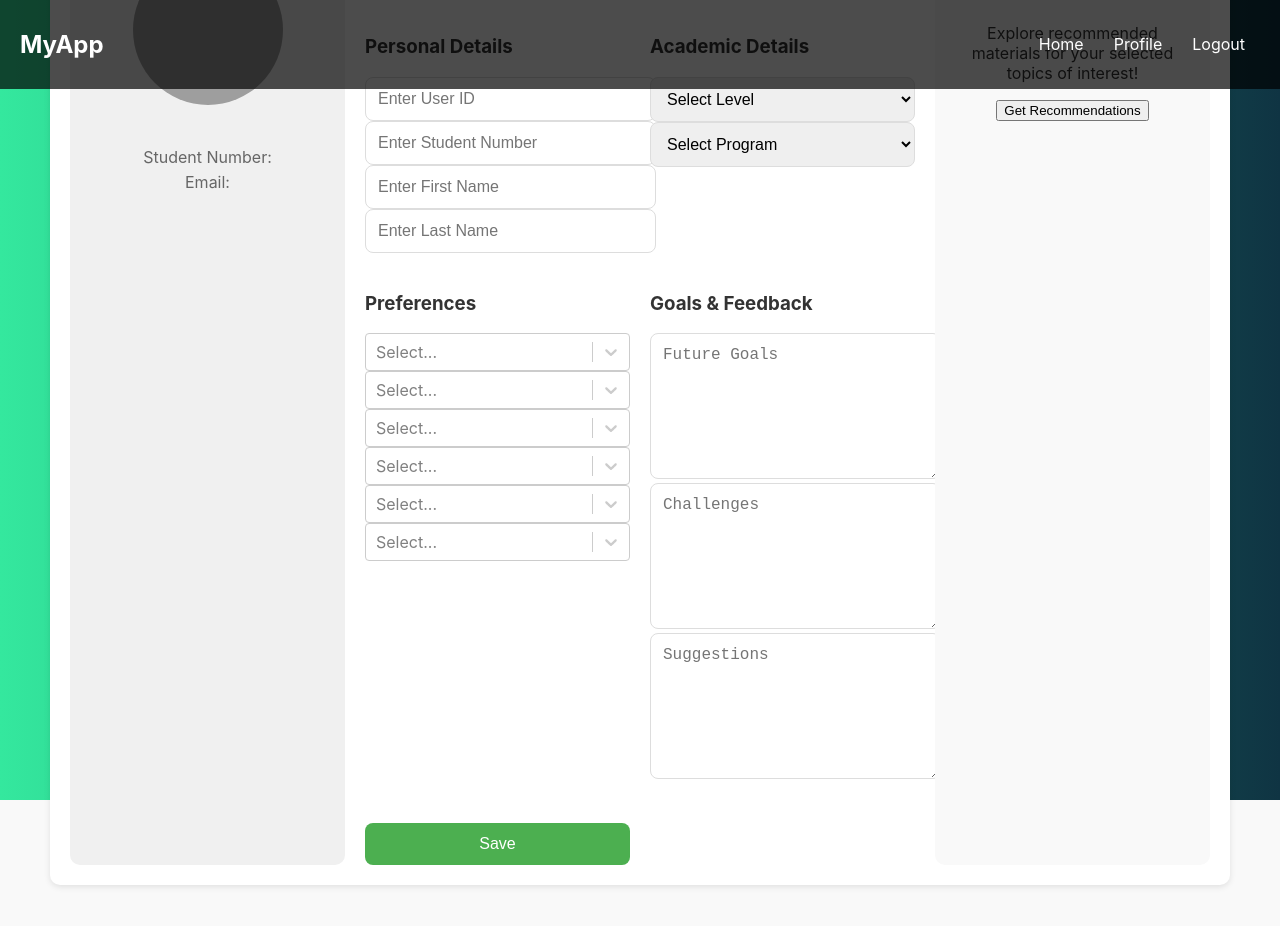
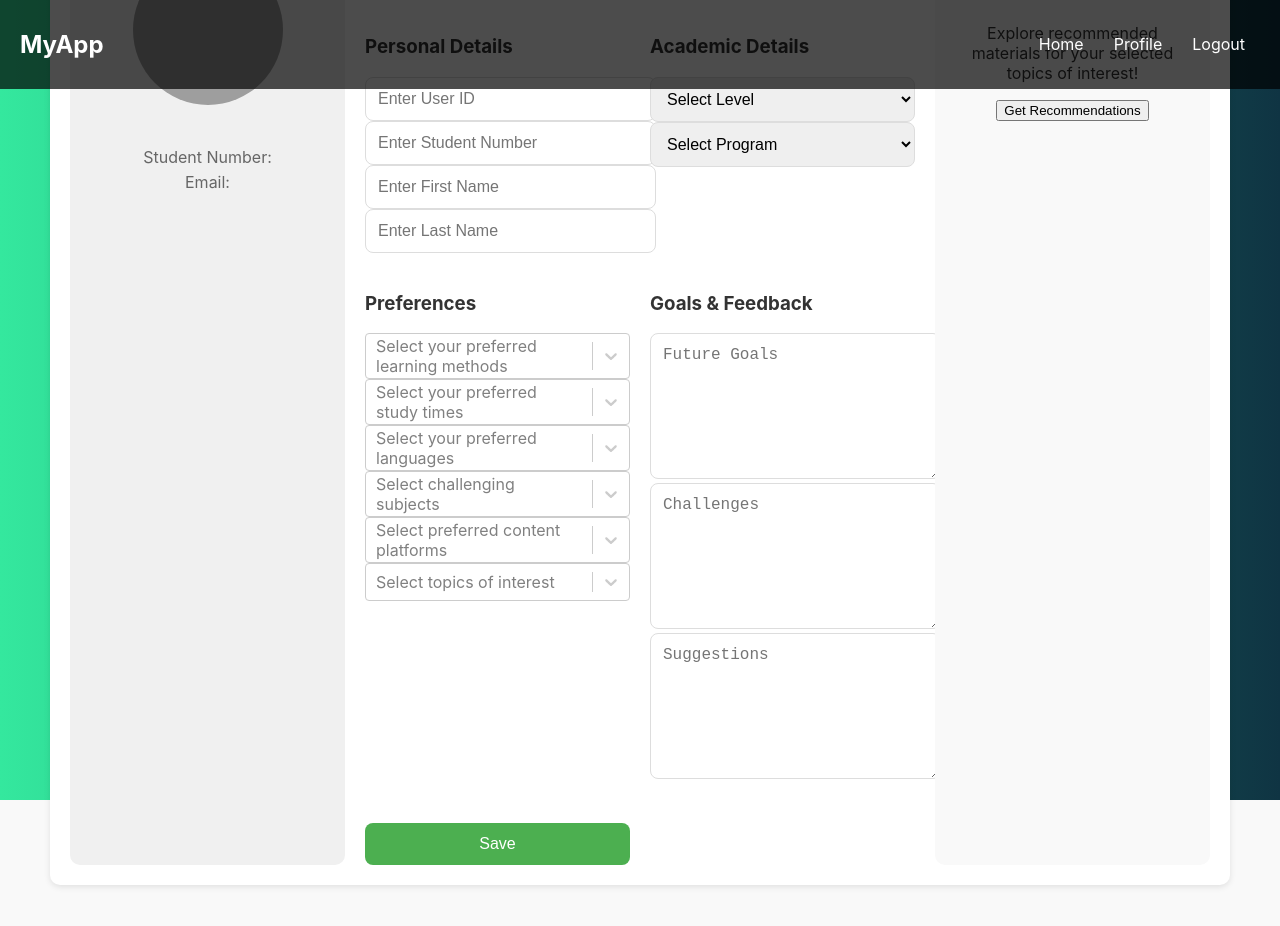
Before and after one commit to KavinduYohan/Learning-content-recommendation-system, a React (Create React App) app in the folder react-frontend/: page /profile in a window 1280 px wide. Shown: the top 926 px of the page. Built offline with nearby package versions, Linux system fonts and the light colour scheme; grey boxes are pictures that could not be loaded.

Commit message:
Enhance Profile component

```diff
--- a/react-frontend/src/Profile.js
+++ b/react-frontend/src/Profile.js
@@ -185,6 +185,7 @@ function Profile() {
   options={learningMethods.map((method) => ({ value: method, label: method }))}
   value={studentDetails.preferred_learning_methods.map((method) => ({ value: method, label: method }))}
   onChange={(selectedOptions) => handleMultiSelectChange(selectedOptions, 'preferred_learning_methods')}
+  placeholder="Select your preferred learning methods"
 />
 <Select
   isMulti
@@ -192,6 +193,7 @@ function Profile() {
   options={studyTimes.map((time) => ({ value: time, label: time }))}
   value={studentDetails.preferred_study_times.map((time) => ({ value: time, label: time }))}
   onChange={(selectedOptions) => handleMultiSelectChange(selectedOptions, 'preferred_study_times')}
+  placeholder="Select your preferred study times"
 />
 <Select
   isMulti
@@ -199,6 +201,7 @@ function Profile() {
   options={languages.map((language) => ({ value: language, label: language }))}
   value={studentDetails.preferred_languages.map((language) => ({ value: language, label: language }))}
   onChange={(selectedOptions) => handleMultiSelectChange(selectedOptions, 'preferred_languages')}
+  placeholder="Select your preferred languages"
 />
 <Select
   isMulti
@@ -206,6 +209,7 @@ function Profile() {
   options={challengingSubjects.map((subject) => ({ value: subject, label: subject }))}
   value={studentDetails.challenging_subject_areas.map((subject) => ({ value: subject, label: subject }))}
   onChange={(selectedOptions) => handleMultiSelectChange(selectedOptions, 'challenging_subject_areas')}
+  placeholder="Select challenging subjects"
 />
 <Select
   isMulti
@@ -213,6 +217,7 @@ function Profile() {
   options={contentPlatforms.map((platform) => ({ value: platform, label: platform }))}
   value={studentDetails.preferred_content_platforms.map((platform) => ({ value: platform, label: platform }))}
   onChange={(selectedOptions) => handleMultiSelectChange(selectedOptions, 'preferred_content_platforms')}
+  placeholder="Select preferred content platforms"
 />
 <Select
   isMulti
@@ -220,7 +225,9 @@ function Profile() {
   options={topicsOfInterest.map((topic) => ({ value: topic, label: topic }))}
   value={studentDetails.topics_of_interest.map((topic) => ({ value: topic, label: topic }))}
   onChange={(selectedOptions) => handleMultiSelectChange(selectedOptions, 'topics_of_interest')}
+  placeholder="Select topics of interest"
 />
+
             </section>
 
             <section className="form-section">
```
Lines whose indentation alone changed are shown as unchanged.
